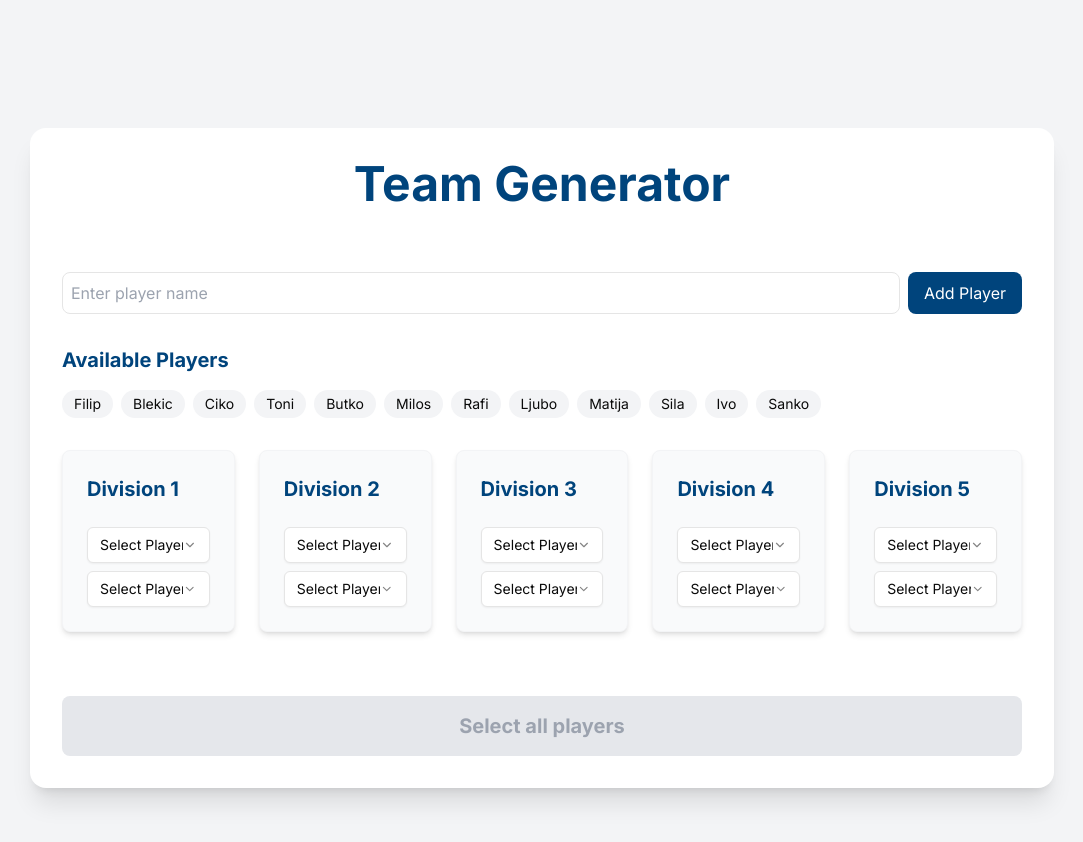
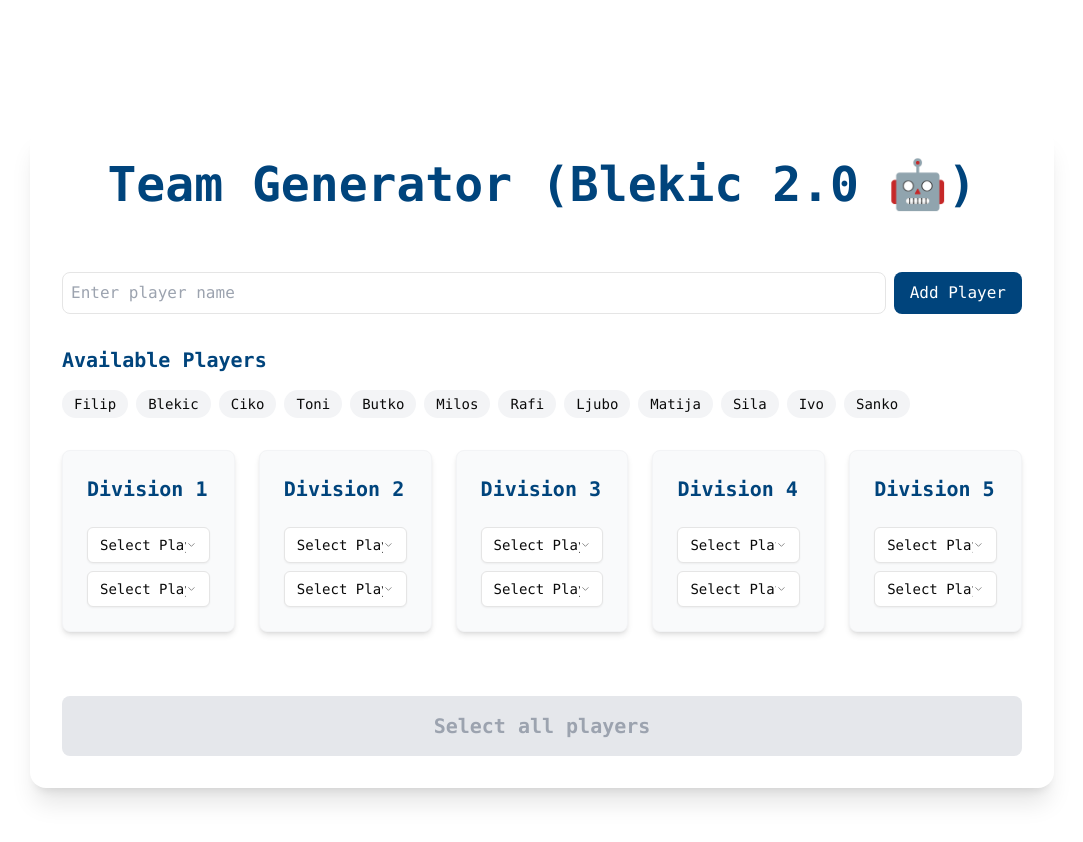
Before and after one commit to fzuljevic/team-generator, a Next.js app: page /shuffle in a window 1280 px wide. Shown: the top 842 px of the page, without its empty margins (98-1181 px from the left). Built offline with nearby package versions, Linux system fonts and the light colour scheme.

Commit message:
Style: Update font to monospace across entire app - Remove Inter font - Add monospace font to root layout - Remove redundant font classes from components - Ensure consistent font styling across all pages

```diff
--- a/app/layout.tsx
+++ b/app/layout.tsx
@@ -16,7 +16,7 @@ export default function RootLayout({
 }>) {
   return (
     <html lang="en">
-      <body className={`${inter.className} bg-gray-100`}>{children}</body>
+      <body className="font-mono">{children}</body>
     </html>
   );
 }
--- a/app/page.tsx
+++ b/app/page.tsx
@@ -2,8 +2,8 @@ import Link from "next/link";
 
 export default function Home() {
   return (
-    <main className="flex min-h-screen flex-col items-center justify-between p-24">
-      <div className="z-10 max-w-5xl w-full items-center justify-between font-mono text-sm">
+    <main className="flex min-h-screen flex-col items-center p-24">
+      <div className="z-10 max-w-5xl w-full items-center justify-between text-sm">
         <h1 className="text-4xl font-bold mb-8">Team Shuffler</h1>
         <div>
           <Link
--- a/app/shuffle/ShuffleTeams.tsx
+++ b/app/shuffle/ShuffleTeams.tsx
@@ -229,7 +229,7 @@ export default function ShuffleTeams() {
         {/* Hero Section */}
         <div className="mb-4 sm:mb-8 md:mb-16 text-center">
           <h1 className="text-3xl sm:text-4xl md:text-5xl font-bold mb-4 text-[#00447c]">
-            Team Generator
+            Team Generator (Blekic 2.0 🤖)
           </h1>
         </div>
 
```
